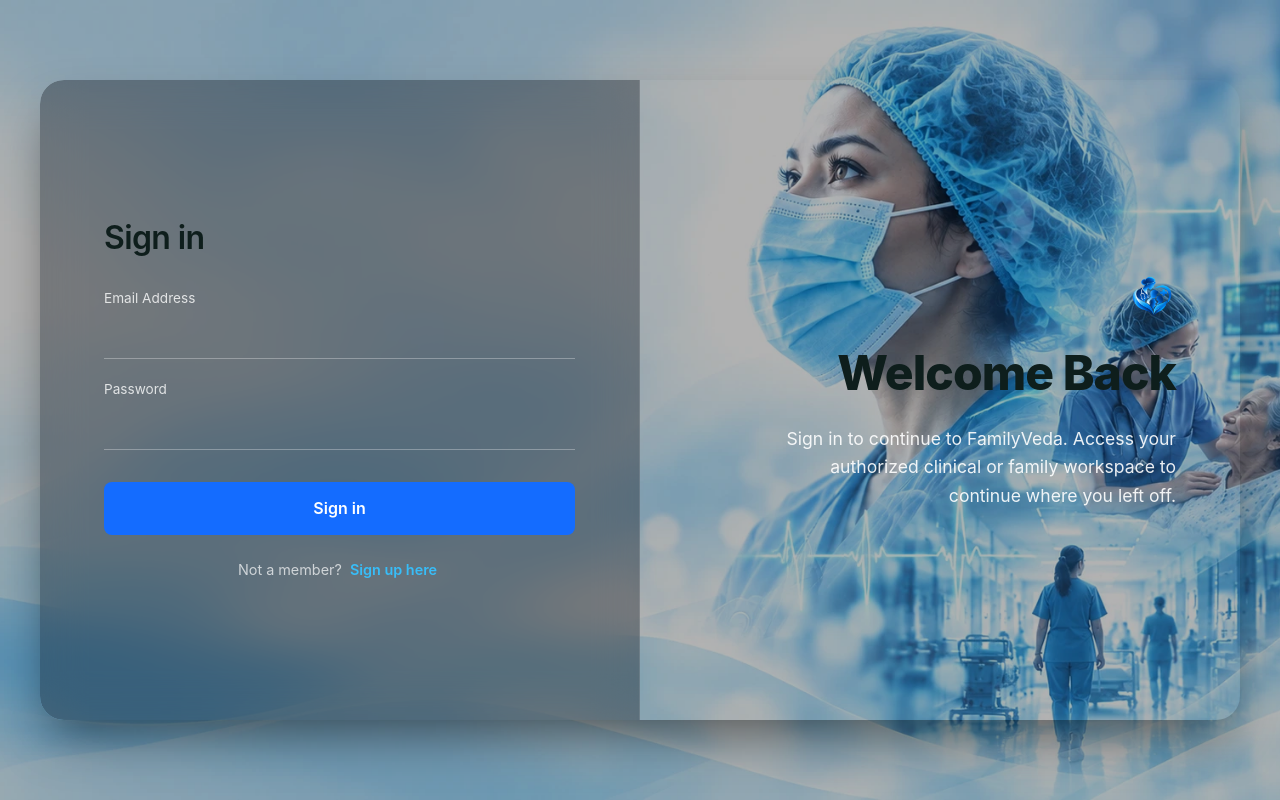
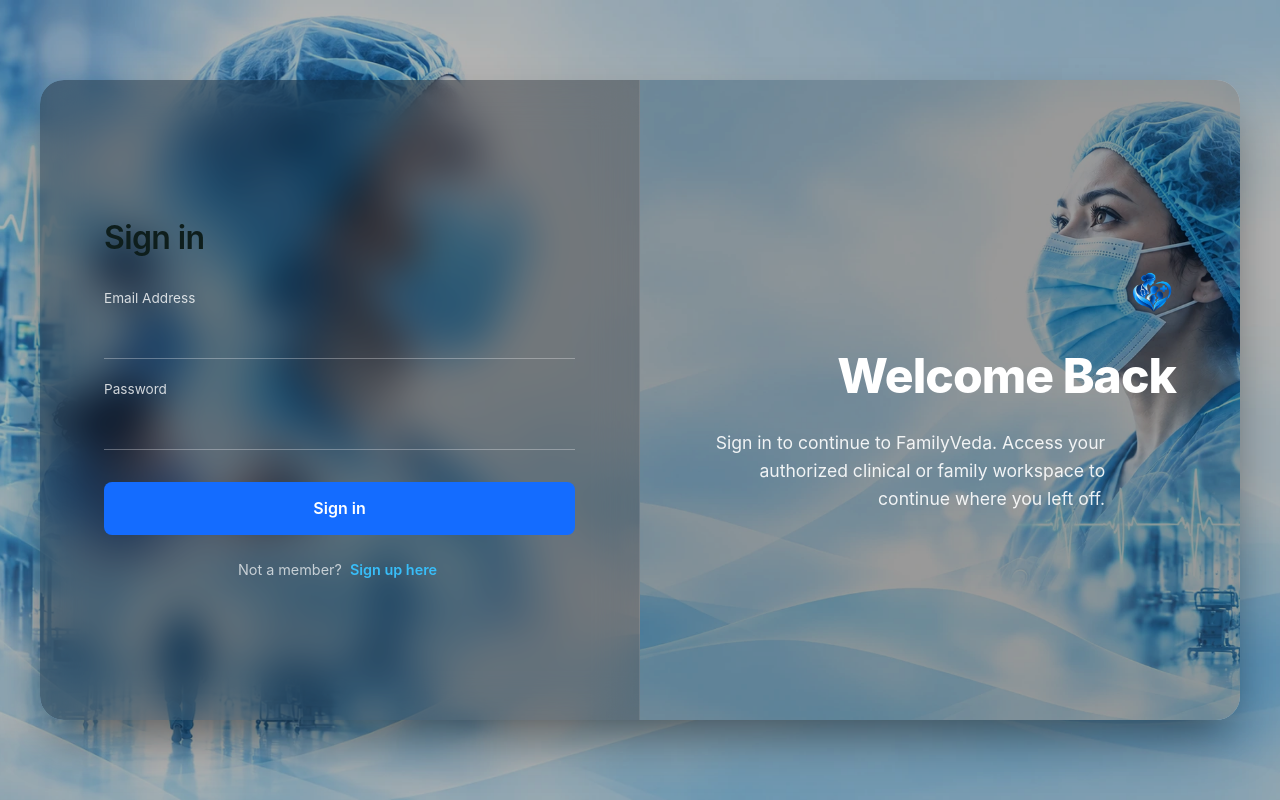
Before and after one commit to sahansbandara/Family-Veda-SEF-Project, a React (Vite) app in the folder web/: page /login in a window 1280 px wide. Built offline with nearby package versions, Linux system fonts and the light colour scheme; no server answers.

Commit message:
feat(s1): apply dual background image layout for auth pages

```diff
--- a/web/src/pages/auth/AuthPage.tsx
+++ b/web/src/pages/auth/AuthPage.tsx
@@ -121,37 +121,50 @@ export function AuthPage() {
     }
   }
 
-  const bgImage = mode === 'login' ? registerBg : loginBg
+  const mainBg = mode === 'login' ? loginBg : registerBg;
+  const textBg = mode === 'login' ? registerBg : loginBg;
 
   return (
     <main aria-label={mode === 'login' ? 'Sign in' : 'Create account'}
       className={`auth-page-root mode-${mode}`}
-      style={{ backgroundImage: `url(${bgImage})` }}
+      style={{ backgroundImage: `url(${mainBg})` }}
     >
       <div className="auth-overlay"></div>
 
       <div className="auth-main-container">
 
         {/* Left Text Panel (Register Mode) */}
-        <div className="auth-text-panel auth-text-left">
+        <div
+          className="auth-text-panel auth-text-left"
+          style={{ backgroundImage: `url(${textBg})`, backgroundSize: 'cover', backgroundPosition: 'center' }}
+        >
+          <div className="auth-text-overlay"></div>
+          <div style={{ position: 'relative', zIndex: 10 }}>
             <img src={logoUrl} alt="Logo" width={48} height={48} style={{ borderRadius: '12px', marginBottom: '24px' }} />
-          <h1 style={{ fontSize: '3rem', fontWeight: 800, marginBottom: '24px', letterSpacing: '-0.02em' }}>
+            <h1 style={{ fontSize: '3rem', fontWeight: 800, marginBottom: '24px', letterSpacing: '-0.02em', color: 'white' }}>
               Let's Get Started
             </h1>
-          <p style={{ fontSize: '1.1rem', opacity: 0.9, lineHeight: 1.6, maxWidth: '85%' }}>
+            <p style={{ fontSize: '1.1rem', opacity: 0.9, lineHeight: 1.6, maxWidth: '85%', color: 'white' }}>
               Secure access to your health, family and clinical care. Create a unified workspace for seamless clinical decision support and familial risk mapping.
             </p>
           </div>
+        </div>
 
         {/* Right Text Panel (Login Mode) */}
-        <div className="auth-text-panel auth-text-right">
+        <div
+          className="auth-text-panel auth-text-right"
+          style={{ backgroundImage: `url(${textBg})`, backgroundSize: 'cover', backgroundPosition: 'center' }}
+        >
+          <div className="auth-text-overlay"></div>
+          <div style={{ position: 'relative', zIndex: 10 }}>
             <img src={logoUrl} alt="Logo" width={48} height={48} style={{ borderRadius: '12px', marginBottom: '24px' }} />
-          <h1 style={{ fontSize: '3rem', fontWeight: 800, marginBottom: '24px', letterSpacing: '-0.02em' }}>
+            <h1 style={{ fontSize: '3rem', fontWeight: 800, marginBottom: '24px', letterSpacing: '-0.02em', color: 'white' }}>
               Welcome Back
             </h1>
-          <p style={{ fontSize: '1.1rem', opacity: 0.9, lineHeight: 1.6, maxWidth: '85%' }}>
+            <p style={{ fontSize: '1.1rem', opacity: 0.9, lineHeight: 1.6, maxWidth: '85%', color: 'white' }}>
               Sign in to continue to FamilyVeda. Access your authorized clinical or family workspace to continue where you left off.
             </p>
+          </div>
         </div>
 
         {/* Sliding Glass Panel */}
--- a/web/src/styles/commercial-auth.css
+++ b/web/src/styles/commercial-auth.css
@@ -240,3 +240,10 @@ select.auth-form-input option {
     padding: 60px 24px;
   }
 }
+
+.auth-text-overlay {
+  position: absolute;
+  inset: 0;
+  background: rgba(0, 0, 0, 0.4);
+  z-index: 1;
+}
```
Lines whose indentation alone changed are shown as unchanged.
